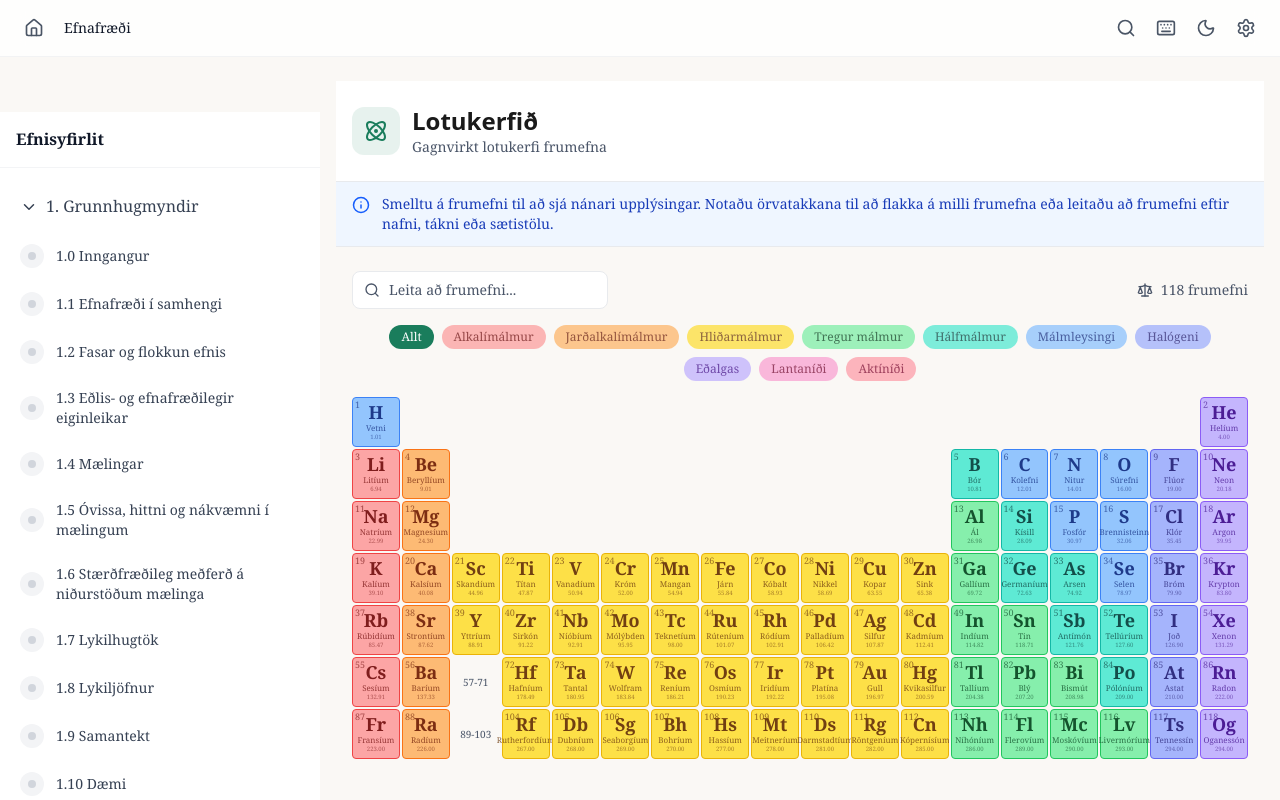
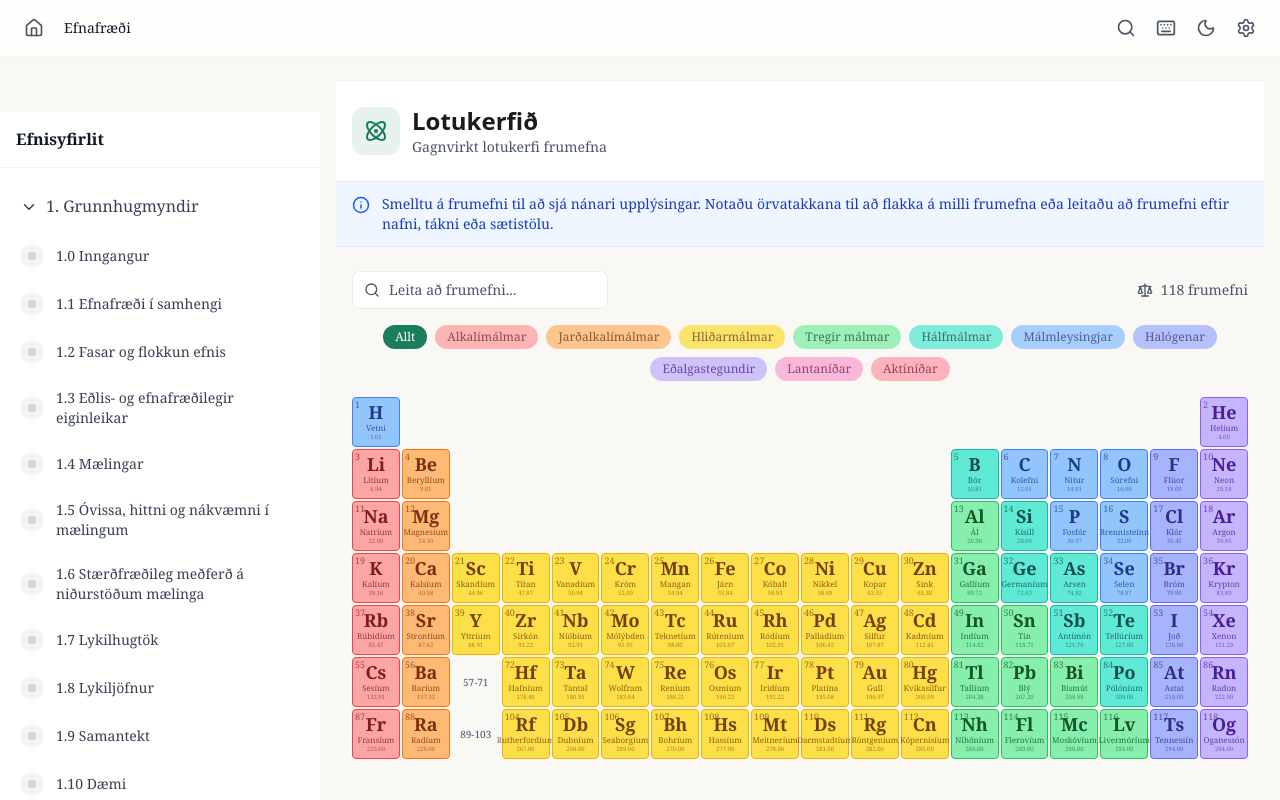
Before and after one commit to SigurdurVilhelmsson/namsbokasafn-vefur, a React (Vite) app: page /efnafraedi/lotukerfi in a window 1280 px wide. Shown: the top 800 px of the page. Built offline with nearby package versions, Linux system fonts and the light colour scheme.

Commit message:
Revise Icelandic labels for element categories
Updated Icelandic category labels for elements.

```diff
--- a/src/data/elements.ts
+++ b/src/data/elements.ts
@@ -53,16 +53,16 @@ export function getElementPhase(element: Element): ElementPhase {
 
 // Category labels in Icelandic
 export const CATEGORY_LABELS: Record<ElementCategory, string> = {
-  "alkali-metal": "Alkalímálmur",
-  "alkaline-earth": "Jarðalkalímálmur",
-  "transition-metal": "Hliðarmálmur",
-  "post-transition": "Tregur málmur",
-  "metalloid": "Hálfmálmur",
-  "nonmetal": "Málmleysingi",
-  "halogen": "Halógeni",
-  "noble-gas": "Eðalgas",
-  "lanthanide": "Lantaníði",
-  "actinide": "Aktíníði",
+  "alkali-metal": "Alkalímálmar",
+  "alkaline-earth": "Jarðalkalímálmar",
+  "transition-metal": "Hliðarmálmar",
+  "post-transition": "Tregir málmar",
+  "metalloid": "Hálfmálmar",
+  "nonmetal": "Málmleysingjar",
+  "halogen": "Halógenar",
+  "noble-gas": "Eðalgastegundir",
+  "lanthanide": "Lantaníðar",
+  "actinide": "Aktíníðar",
 };
 
 // Category color interface
```
